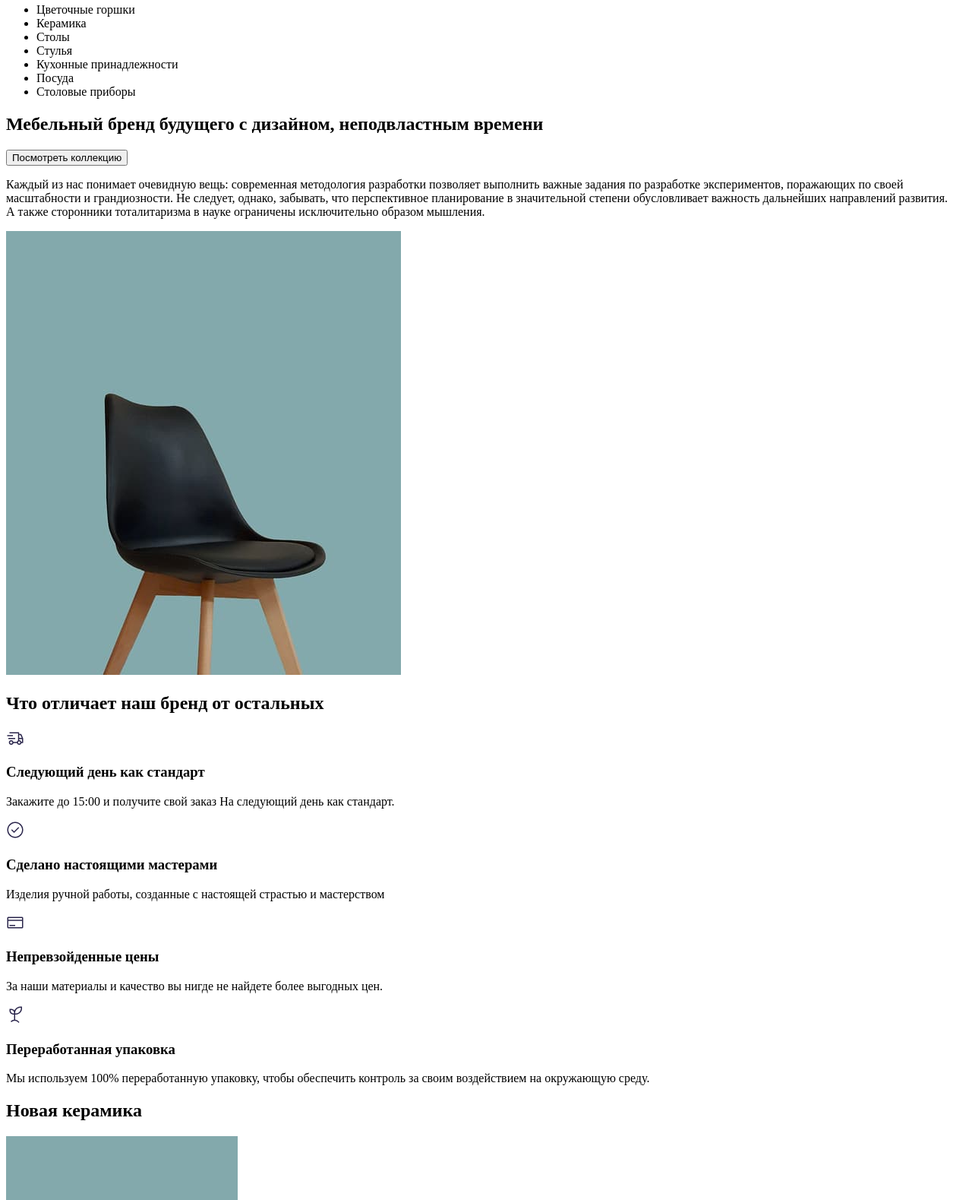
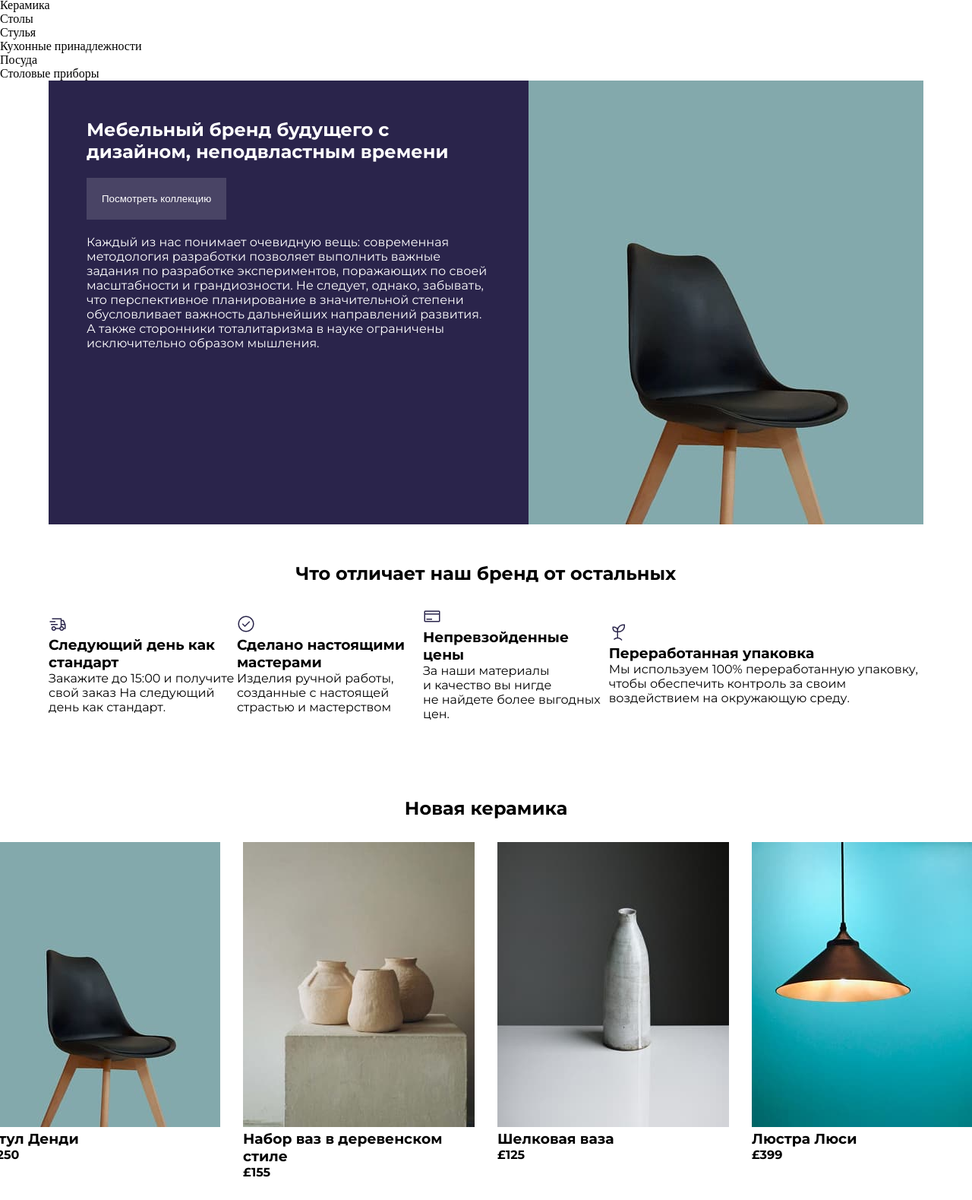
Before and after one commit to realjunglebird/frontend-practice-3, a plain HTML site: page index.html in a window 1280 px wide. Shown: the part 41-1620 px from the top of the page at 76% size. Drawn offline with Linux system fonts and the light colour scheme.

Commit message:
(wip) feat: add basic style

```diff
--- a/index.html
+++ b/index.html
@@ -5,36 +5,40 @@
     <meta name="viewport" content="width=device-width, initial-scale=1.0">
     <title>Магазин мебели</title>
     <link rel="icon" href="favicon.ico" type="image/x-icon">
+    <link rel="stylesheet" href="styles/style.css">
 </head>
 <body>
-    <header>
-        <img src="assets/icons/Search.png" alt="Иконка поиска">
-        <img src="logo.png" alt="Логотип">
-        <img src="assets/icons/Shopping-cart.png" alt="Иконка тележки">
-        <img src="assets/icons/User--avatar.png" alt="Иконка профиля">
-        <nav>
-            <ul>
-                <li><a>Цветочные горшки</a></li>
-                <li><a>Керамика</a></li>
-                <li><a>Столы</a></li>
-                <li><a>Стулья</a></li>
-                <li><a>Кухонные принадлежности</a></li>
-                <li><a>Посуда</a></li>
-                <li><a>Столовые приборы</a></li>
+    <header class="header">
+        <img class="header__search" src="assets/icons/Search.png" alt="Иконка поиска">
+        <img class="header__logo" src="logo.png" alt="Логотип">
+        <img class="header__cart" src="assets/icons/Shopping-cart.png" alt="Иконка тележки">
+        <img class="header__profile" src="assets/icons/User--avatar.png" alt="Иконка профиля">
+        <nav class="header__nav nav">
+            <ul class="nav__list">
+                <li class="nav__item nav__item--active"><a class="nav__link">Цветочные горшки</a></li>
+                <li class="nav__item"><a class="nav__link">Керамика</a></li>
+                <li class="nav__item"><a class="nav__link">Столы</a></li>
+                <li class="nav__item"><a class="nav__link">Стулья</a></li>
+                <li class="nav__item"><a class="nav__link">Кухонные принадлежности</a></li>
+                <li class="nav__item"><a class="nav__link">Посуда</a></li>
+                <li class="nav__item"><a class="nav__link">Столовые приборы</a></li>
             </ul>
         </nav>
     </header>
 
-    <main>
-        <section>
-            <h2>Мебельный бренд будущего с дизайном, неподвластным времени</h2>
-            <button>Посмотреть коллекцию</button>
-            <p>Каждый из&nbsp;нас понимает очевидную вещь: современная методология разработки позволяет выполнить важные задания по&nbsp;разработке экспериментов, поражающих по&nbsp;своей масштабности и&nbsp;грандиозности. Не&nbsp;следует, однако, забывать, что перспективное планирование в&nbsp;значительной степени обусловливает важность дальнейших направлений развития. А&nbsp;также сторонники тоталитаризма в&nbsp;науке ограничены исключительно образом мышления.</p>
+    <main class="main">
+        <section class="section--card">
+            <div class="section--card__text_container">
+                <h2 class="section--card__title">Мебельный бренд будущего с дизайном, неподвластным времени</h2>
+                <button class="section--card__button button">Посмотреть коллекцию</button>
+                <p class="section--card__text">Каждый из&nbsp;нас понимает очевидную вещь: современная методология разработки позволяет выполнить важные задания по&nbsp;разработке экспериментов, поражающих по&nbsp;своей масштабности и&nbsp;грандиозности. Не&nbsp;следует, однако, забывать, что перспективное планирование в&nbsp;значительной степени обусловливает важность дальнейших направлений развития. А&nbsp;также сторонники тоталитаризма в&nbsp;науке ограничены исключительно образом мышления.</p>
+            </div>
             <img src="assets/img/chair-big.jpg" alt="Фото стула">
         </section>
 
-        <section>
+        <section class="section--diff">
             <h2>Что отличает наш бренд от остальных</h2>
+            <div class="section--diff__container">
                 <article>
                     <img src="assets/icons/Delivery.png" alt="Иконка доставки">
                     <h3>Следующий день как стандарт</h3>
@@ -59,35 +63,39 @@
                     <p>Мы&nbsp;используем 100% переработанную упаковку,
                     чтобы обеспечить контроль за&nbsp;своим воздействием на&nbsp;окружающую среду.</p>
                 </article>
+            </div>
         </section>
 
-        <section>
+        <section class="section--cards">
             <h2>Новая керамика</h2>
-            <article>
+            <div class="section--cards__container">
+                <article class="card">
                     <img src="assets/img/chair.jpg" alt="Фото стула">
                     <h3>Стул Денди</h3>
                     <h4>£250</h4>
                 </article>
-            <article>
+                <article class="card">
                     <img src="assets/img/rustic-vase-set.jpg" alt="Фото набора ваз">
                     <h3>Набор ваз в деревенском стиле</h3>
                     <h4>£155</h4>
                 </article>
-            <article>
+                <article class="card">
                     <img src="assets/img/silky-vase.jpg" alt="Фото вазы">
                     <h3>Шелковая ваза</h3>
                     <h4>£125</h4>
                 </article>
-            <article>
+                <article class="card">
                     <img src="assets/img/lucy-lamp.jpg" alt="Фото люстры">
                     <h3>Люстра Люси</h3>
                     <h4>£399</h4>
                 </article>
-            <button>Посмотреть коллекцию</button>
+            </div>
+            <button class="section--cards__button button">Посмотреть коллекцию</button>
         </section>
 
-        <section>
+        <section class="section--cards">
             <h2>Наши популярные продукты</h2>
+            <div class="section--cards__container">
                 <article>
                     <img src="assets/img/sofa.jpg" alt="Фото дивана">
                     <h3>Диван из замши «Тополь»</h3>
@@ -103,11 +111,12 @@
                     <h3>Стул Денди</h3>
                     <h4>£250</h4>
                 </article>
-            <button>Посмотреть коллекцию</button>
+            </div>
+            <button class="section--cards__button button">Посмотреть коллекцию</button>
         </section>
 
         <section>
-            <h2>Присоединитесь к клубу и получите преимущества</h2>
+            <h2 class="section__title">Присоединитесь к клубу и получите преимущества</h2>
             <p>Подпишитесь на&nbsp;нашу рассылку и&nbsp;получайте эксклюзивные предложения о&nbsp;новых ассортиментах, распродажах, временных магазинах и&nbsp;многом другом.</p>
             <input type="email" placeholder="your@email.com">
             <button>Отправить</button>
@@ -121,8 +130,12 @@
         </section>
     </main>
 
-    <footer>
-        <ul>
+    <footer class="footer">
+        <section class="footer__upper_container">
+
+        </section>
+        <
+        <ul class="footer__list">
             <li><h4>Меню</h4></li>
             <li><a>Новые поступления</a></li>
             <li><a>Хиты продаж</a></li>
@@ -130,7 +143,7 @@
             <li><a>Популярное на этой неделе</a></li>
             <li><a>Все товары</a></li>
         </ul>
-        <ul>
+        <ul class="footer__list">
             <li><h4>Категории</h4></li>
             <li><a>Посуда</a></li>
             <li><a>Мебель</a></li>
@@ -138,7 +151,7 @@
             <li><a>Горшки для растений</a></li>
             <li><a>Стулья</a></li>
         </ul>
-        <ul>
+        <ul class="footer__list">
             <li><h4>Наша компания</h4></li>
             <li><a>О нас</a></li>
             <li><a>Вакансии</a></li>
--- /dev/null
+++ b/styles/style.css
@@ -0,0 +1,96 @@
+@import url('https://fonts.googleapis.com/css2?family=Montserrat:ital,wght@0,100..900;1,100..900&display=swap');
+
+* {
+    box-sizing: border-box;
+    margin: 0;
+    padding: 0;
+}
+
+.main {
+    display: flex;
+    flex-direction: column;
+    align-items: center;
+    font-family: "Montserrat", sans-serif;
+}
+
+.section--card {
+    width: 90%;
+    display: flex;
+
+    color: white;
+    background-color: #2A244B;
+}
+
+.section--card__text_container {
+    display: flex;
+    flex-direction: column;
+    padding: 50px;
+    gap: 20px;
+}
+
+.section--card__button {
+    padding: 20px;
+    border: none;
+    color: white;
+    background-color: #494465;
+    width: fit-content;
+}
+
+.section--diff {
+    width: 90%;
+    padding: 50px 0;
+    display: flex;
+    flex-direction: column;
+    align-items: center;
+    gap: 30px;
+}
+
+.section--diff__container {
+    display: flex;
+    align-items: center;
+}
+
+
+.section--cards {
+    width: 90%;
+    padding: 50px 0;
+    display: flex;
+    flex-direction: column;
+    align-items: center;
+    gap: 30px;
+}
+
+.section--cards__container {
+    display: flex;
+    gap: 30px;
+}
+
+.card {
+    width: 305px;
+}
+
+.section--cards__button {
+    padding: 20px;
+    border: none;
+    color: #2A254B;
+    background-color: #F9F9F9;
+    width: fit-content;
+}
+
+.button {
+    cursor: pointer;
+}
+
+
+
+.footer {
+    font-family: "Montserrat", sans-serif;
+    color: white;
+    background-color: #2A244B;
+}
+
+.footer__list {
+    display: flex;
+    flex-direction: column;
+    gap: 10px;
+}
```
Lines whose indentation alone changed are shown as unchanged.
